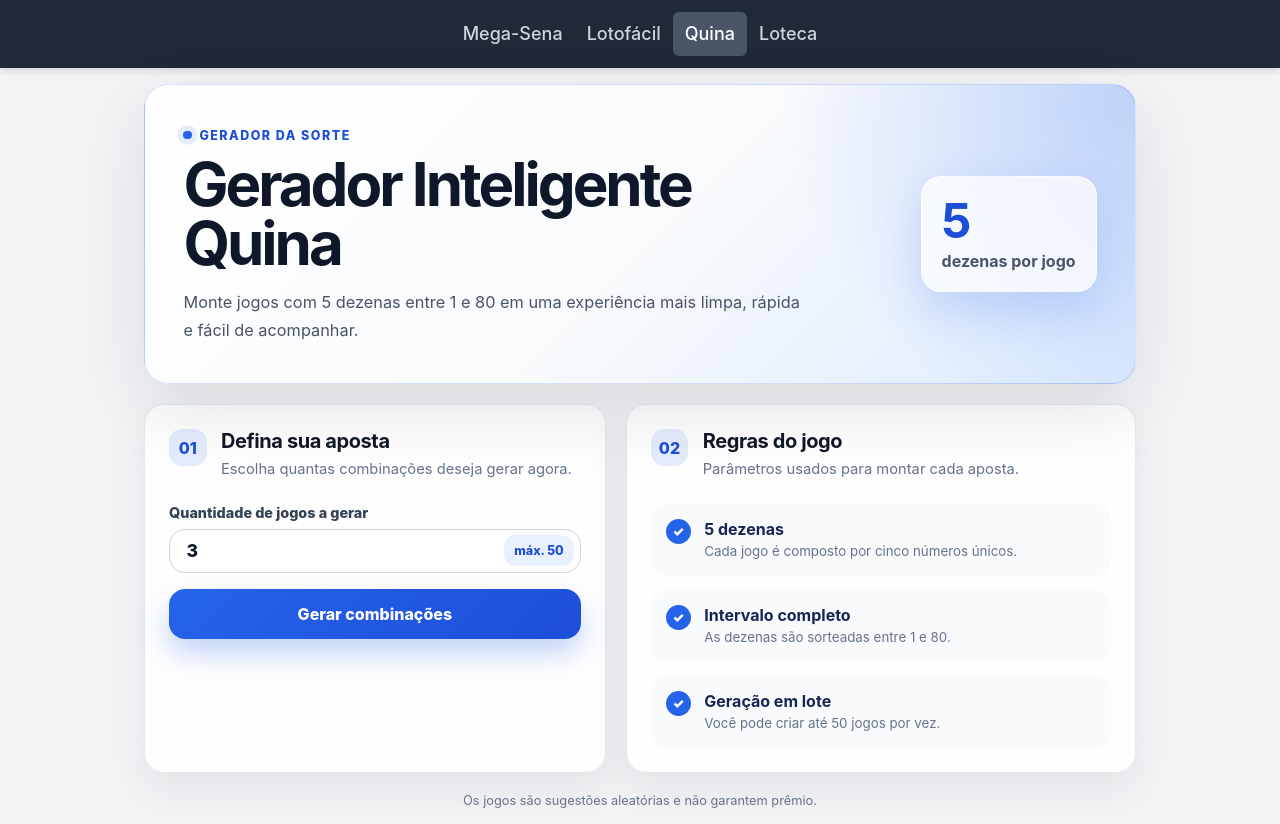
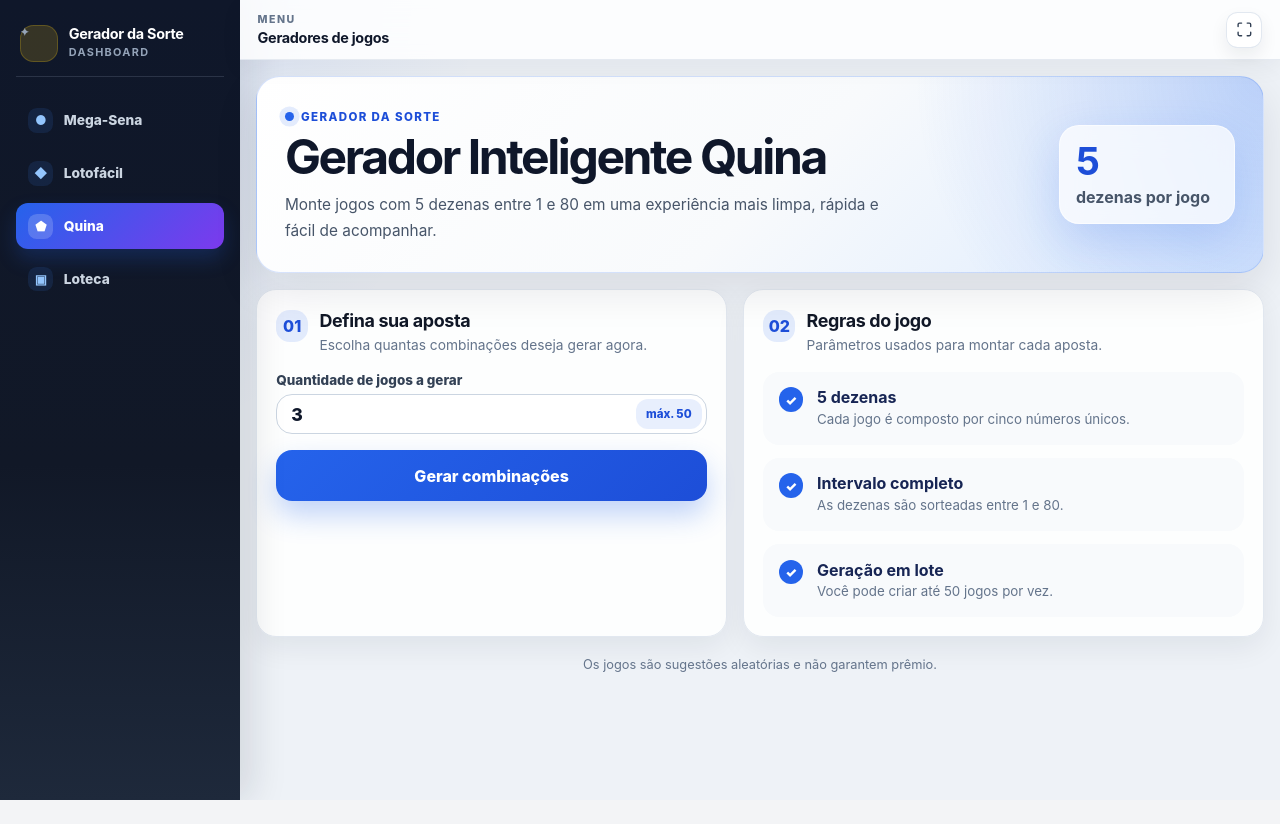
Before and after one commit to rcruzv/gerador-da-sorte, an Angular app: page /quina in a window 1280 px wide. After the commit the page ends 800 px from the top, so only its background shows below. Built offline with nearby package versions, Linux system fonts and the light colour scheme.

Commit message:
Compacta layout de dashboard

```diff
--- a/src/app/app.css
+++ b/src/app/app.css
@@ -1,4 +1,248 @@
+:host {
+  display: block;
+  min-height: 100vh;
+}
+
+.dashboard-shell {
+  display: grid;
+  grid-template-columns: 15rem minmax(0, 1fr);
+  min-height: 100vh;
+  background:
+    radial-gradient(circle at top left, rgba(37, 99, 235, 0.12), transparent 30rem),
+    #eef2f7;
+}
+
+.sidebar {
+  position: sticky;
+  top: 0;
+  display: flex;
+  flex-direction: column;
+  gap: 1.25rem;
+  height: 100vh;
+  padding: 1rem;
+  color: #e5e7eb;
+  background: linear-gradient(180deg, #0f172a 0%, #111827 58%, #1e293b 100%);
+  box-shadow: 12px 0 34px rgba(15, 23, 42, 0.12);
+}
+
+.sidebar-brand {
+  display: flex;
+  align-items: center;
+  gap: 0.7rem;
+  padding: 0.35rem 0.25rem 0.85rem;
+  border-bottom: 1px solid rgba(148, 163, 184, 0.2);
+}
+
+.brand-mark {
+  display: inline-flex;
+  align-items: center;
+  justify-content: center;
+  width: 2.35rem;
+  height: 2.35rem;
+  border-radius: 0.85rem;
+  color: #fef3c7;
+  background: rgba(250, 204, 21, 0.16);
+  box-shadow: inset 0 0 0 1px rgba(250, 204, 21, 0.22);
+  font-size: 1.1rem;
+}
+
+.sidebar-brand strong,
+.sidebar-brand span {
+  display: block;
+}
+
+.sidebar-brand strong {
+  color: #ffffff;
+  font-size: 0.9rem;
+  letter-spacing: -0.02em;
+}
+
+.sidebar-brand span {
+  margin-top: 0.2rem;
+  color: #94a3b8;
+  font-size: 0.68rem;
+  font-weight: 700;
+  text-transform: uppercase;
+  letter-spacing: 0.12em;
+}
+
+.sidebar-nav {
+  display: grid;
+  gap: 0.4rem;
+}
+
+.sidebar-nav a {
+  display: flex;
+  align-items: center;
+  gap: 0.65rem;
+  padding: 0.68rem 0.78rem;
+  border-radius: 0.75rem;
+  color: #cbd5e1;
+  font-size: 0.86rem;
+  font-weight: 800;
+  transition:
+    color 0.2s ease,
+    background-color 0.2s ease,
+    box-shadow 0.2s ease,
+    transform 0.2s ease;
+}
+
+.sidebar-nav a:hover {
+  color: #ffffff;
+  background: rgba(255, 255, 255, 0.08);
+  transform: translateX(2px);
+}
+
+.nav-icon {
+  display: inline-flex;
+  align-items: center;
+  justify-content: center;
+  width: 1.55rem;
+  height: 1.55rem;
+  border-radius: 0.55rem;
+  color: #93c5fd;
+  background: rgba(59, 130, 246, 0.12);
+  font-size: 0.8rem;
+}
+
 .active-link {
-  color: white;
-  background-color: #4a5568; /* gray-700 */
+  color: #ffffff !important;
+  background: linear-gradient(135deg, #2563eb, #7c3aed) !important;
+  box-shadow: 0 10px 20px rgba(37, 99, 235, 0.22);
 }
+
+.active-link .nav-icon {
+  color: #ffffff;
+  background: rgba(255, 255, 255, 0.18);
+}
+
+.dashboard-main {
+  min-width: 0;
+}
+
+.topbar {
+  position: sticky;
+  top: 0;
+  z-index: 10;
+  display: flex;
+  align-items: center;
+  justify-content: space-between;
+  min-height: 3.75rem;
+  padding: 0.65rem 1.1rem;
+  border-bottom: 1px solid rgba(226, 232, 240, 0.88);
+  background: rgba(255, 255, 255, 0.82);
+  box-shadow: 0 8px 22px rgba(15, 23, 42, 0.05);
+  backdrop-filter: blur(18px);
+}
+
+.topbar-title span,
+.topbar-title strong {
+  display: block;
+}
+
+.topbar-title span {
+  color: #64748b;
+  font-size: 0.66rem;
+  font-weight: 800;
+  letter-spacing: 0.14em;
+  text-transform: uppercase;
+}
+
+.topbar-title strong {
+  margin-top: 0.2rem;
+  color: #0f172a;
+  font-size: 0.9rem;
+  letter-spacing: -0.02em;
+}
+
+.icon-button {
+  position: relative;
+  display: inline-flex;
+  align-items: center;
+  justify-content: center;
+  width: 2.25rem;
+  height: 2.25rem;
+  border-radius: 0.72rem;
+  color: #334155;
+  background: #ffffff;
+  box-shadow:
+    0 8px 18px rgba(15, 23, 42, 0.07),
+    inset 0 0 0 1px #e2e8f0;
+  transition:
+    color 0.2s ease,
+    background-color 0.2s ease,
+    transform 0.2s ease;
+}
+
+.icon-button:hover {
+  color: #2563eb;
+  background: #f8fafc;
+  transform: translateY(-1px);
+}
+
+.icon-button svg {
+  width: 1.05rem;
+  height: 1.05rem;
+}
+
+.tooltip::after {
+  position: absolute;
+  right: 0;
+  bottom: -2.15rem;
+  pointer-events: none;
+  content: attr(data-tooltip);
+  padding: 0.35rem 0.55rem;
+  border-radius: 0.55rem;
+  color: #ffffff;
+  background: #0f172a;
+  box-shadow: 0 10px 24px rgba(15, 23, 42, 0.2);
+  font-size: 0.7rem;
+  font-weight: 700;
+  white-space: nowrap;
+  opacity: 0;
+  transform: translateY(-0.25rem);
+  transition:
+    opacity 0.2s ease,
+    transform 0.2s ease;
+}
+
+.tooltip:hover::after,
+.tooltip:focus-visible::after {
+  opacity: 1;
+  transform: translateY(0);
+}
+
+.dashboard-content {
+  padding: 1rem;
+}
+
+@media (max-width: 840px) {
+  .dashboard-shell {
+    grid-template-columns: 1fr;
+  }
+
+  .sidebar {
+    position: static;
+    height: auto;
+    gap: 1rem;
+    padding: 1rem;
+  }
+
+  .sidebar-nav {
+    grid-template-columns: repeat(2, minmax(0, 1fr));
+  }
+}
+
+@media (max-width: 560px) {
+  .topbar {
+    padding-inline: 1rem;
+  }
+
+  .dashboard-content {
+    padding: 1rem;
+  }
+
+  .sidebar-nav {
+    grid-template-columns: 1fr;
+  }
+}
--- a/src/app/app.html
+++ b/src/app/app.html
@@ -1,34 +1,67 @@
-<header class="bg-gray-800 shadow-md">
-  <nav class="container mx-auto px-6 py-3">
-    <div class="flex items-center justify-center">
-      <a
-        routerLink="/megasena"
-        routerLinkActive="active-link"
-        class="text-gray-300 hover:text-white px-3 py-2 rounded-md text-lg font-medium"
-        >Mega-Sena</a
+<div class="dashboard-shell">
+  <aside class="sidebar" aria-label="Menu principal">
+    <div class="sidebar-brand">
+      <span class="brand-mark" aria-hidden="true">✦</span>
+      <div>
+        <strong>Gerador da Sorte</strong>
+        <span>Dashboard</span>
+      </div>
+    </div>
+
+    <nav class="sidebar-nav">
+      <a routerLink="/megasena" routerLinkActive="active-link">
+        <span class="nav-icon" aria-hidden="true">●</span>
+        <span>Mega-Sena</span>
+      </a>
+      <a routerLink="/lotofacil" routerLinkActive="active-link">
+        <span class="nav-icon" aria-hidden="true">◆</span>
+        <span>Lotofácil</span>
+      </a>
+      <a routerLink="/quina" routerLinkActive="active-link">
+        <span class="nav-icon" aria-hidden="true">⬟</span>
+        <span>Quina</span>
+      </a>
+      <a routerLink="/loteca" routerLinkActive="active-link">
+        <span class="nav-icon" aria-hidden="true">▣</span>
+        <span>Loteca</span>
+      </a>
+    </nav>
+  </aside>
+
+  <div class="dashboard-main">
+    <header class="topbar">
+      <div class="topbar-title">
+        <span>Menu</span>
+        <strong>Geradores de jogos</strong>
+      </div>
+
+      <button
+        type="button"
+        class="icon-button tooltip"
+        aria-label="Alternar tela cheia"
+        data-tooltip="Tela cheia"
+        title="Tela cheia"
+        (click)="toggleFullscreen()"
       >
-      <a
-        routerLink="/lotofacil"
-        routerLinkActive="active-link"
-        class="text-gray-300 hover:text-white px-3 py-2 rounded-md text-lg font-medium"
-        >Lotofácil</a
-      >
-      <a
-        routerLink="/quina"
-        routerLinkActive="active-link"
-        class="text-gray-300 hover:text-white px-3 py-2 rounded-md text-lg font-medium"
-        >Quina</a
-      >
-      <a
-        routerLink="/loteca"
-        routerLinkActive="active-link"
-        class="text-gray-300 hover:text-white px-3 py-2 rounded-md text-lg font-medium"
-        >Loteca</a
-      >
-    </div>
-  </nav>
-</header>
+        <svg
+          aria-hidden="true"
+          viewBox="0 0 24 24"
+          fill="none"
+          stroke="currentColor"
+          stroke-width="2"
+          stroke-linecap="round"
+          stroke-linejoin="round"
+        >
+          <path d="M8 3H5a2 2 0 0 0-2 2v3" />
+          <path d="M16 3h3a2 2 0 0 1 2 2v3" />
+          <path d="M21 16v3a2 2 0 0 1-2 2h-3" />
+          <path d="M8 21H5a2 2 0 0 1-2-2v-3" />
+        </svg>
+      </button>
+    </header>
 
-<main class="container mx-auto p-4">
-  <router-outlet></router-outlet>
-</main>
+    <main class="dashboard-content">
+      <router-outlet></router-outlet>
+    </main>
+  </div>
+</div>
--- a/src/app/app.ts
+++ b/src/app/app.ts
@@ -1,5 +1,5 @@
-import { CommonModule } from '@angular/common';
-import { Component, signal } from '@angular/core';
+import { CommonModule, DOCUMENT } from '@angular/common';
+import { Component, inject, signal } from '@angular/core';
 import { RouterLink, RouterLinkActive, RouterOutlet } from '@angular/router';
 
 @Component({
@@ -10,4 +10,14 @@
 })
 export class App {
   protected readonly title = signal('gerador-da-sorte');
+  private readonly document = inject(DOCUMENT);
+
+  protected toggleFullscreen(): void {
+    if (this.document.fullscreenElement) {
+      void this.document.exitFullscreen();
+      return;
+    }
+
+    void this.document.documentElement.requestFullscreen();
+  }
 }
--- a/src/styles.css
+++ b/src/styles.css
@@ -338,19 +338,19 @@
   --accent-soft: #dbeafe;
   --accent-rgb: 37, 99, 235;
   width: 100%;
-  max-width: 64rem;
-  margin: 0 auto;
+  max-width: none;
+  margin: 0;
   color: #0f172a;
 }
 
 .lottery-hero {
   display: grid;
   grid-template-columns: 1fr;
-  gap: 1.5rem;
+  gap: 1rem;
   align-items: center;
   overflow: hidden;
   position: relative;
-  padding: 2rem;
+  padding: 1.45rem;
   border: 1px solid rgba(var(--accent-rgb), 0.18);
   border-radius: 1.5rem;
   background:
@@ -360,16 +360,16 @@
       transparent 34%
     ),
     linear-gradient(135deg, #ffffff 0%, #f8fafc 52%, var(--accent-soft) 100%);
-  box-shadow: 0 24px 70px rgba(15, 23, 42, 0.12);
+  box-shadow: 0 16px 44px rgba(15, 23, 42, 0.1);
 }
 
 .eyebrow {
   display: inline-flex;
   align-items: center;
   gap: 0.45rem;
-  margin-bottom: 0.8rem;
+  margin-bottom: 0.6rem;
   color: var(--accent-strong);
-  font-size: 0.78rem;
+  font-size: 0.72rem;
   font-weight: 800;
   letter-spacing: 0.12em;
   text-transform: uppercase;
@@ -392,23 +392,23 @@
 
 .lottery-hero h1 {
   max-width: 42rem;
-  font-size: clamp(2rem, 5vw, 3.75rem);
+  font-size: clamp(1.75rem, 4vw, 3rem);
   line-height: 0.98;
   letter-spacing: -0.05em;
 }
 
 .lottery-hero p {
   max-width: 39rem;
-  margin: 1rem 0 0;
+  margin: 0.75rem 0 0;
   color: #475569;
-  font-size: 1.02rem;
+  font-size: 0.96rem;
   line-height: 1.7;
 }
 
 .hero-summary {
   justify-self: start;
   min-width: 11rem;
-  padding: 1.25rem;
+  padding: 1rem;
   border: 1px solid rgba(255, 255, 255, 0.58);
   border-radius: 1.25rem;
   background: rgba(255, 255, 255, 0.72);
@@ -419,7 +419,7 @@
 .hero-summary strong {
   display: block;
   color: var(--accent-strong);
-  font-size: 3rem;
+  font-size: 2.4rem;
   line-height: 1;
 }
 
@@ -433,8 +433,8 @@
 .content-grid {
   display: grid;
   grid-template-columns: 1fr;
-  gap: 1.25rem;
-  margin-top: 1.25rem;
+  gap: 1rem;
+  margin-top: 1rem;
 }
 
 .config-card,
@@ -443,31 +443,31 @@
   border: 1px solid #e2e8f0;
   border-radius: 1.25rem;
   background: rgba(255, 255, 255, 0.9);
-  box-shadow: 0 16px 42px rgba(15, 23, 42, 0.08);
+  box-shadow: 0 10px 30px rgba(15, 23, 42, 0.07);
 }
 
 .config-card,
 .rules-card {
-  padding: 1.5rem;
+  padding: 1.2rem;
 }
 
 .card-heading {
   display: flex;
-  gap: 0.9rem;
+  gap: 0.7rem;
   align-items: flex-start;
-  margin-bottom: 1.5rem;
+  margin-bottom: 1rem;
 }
 
 .card-heading h2 {
   color: #111827;
-  font-size: 1.25rem;
+  font-size: 1.12rem;
   letter-spacing: -0.02em;
 }
 
 .card-heading p {
   margin: 0.3rem 0 0;
   color: #64748b;
-  font-size: 0.92rem;
+  font-size: 0.86rem;
   line-height: 1.5;
 }
 
@@ -476,8 +476,8 @@
   flex: 0 0 auto;
   align-items: center;
   justify-content: center;
-  width: 2.35rem;
-  height: 2.35rem;
+  width: 2rem;
+  height: 2rem;
   border-radius: 0.85rem;
   color: var(--accent-strong);
   background: rgba(var(--accent-rgb), 0.12);
@@ -486,17 +486,17 @@
 
 .field-label {
   display: block;
-  margin-bottom: 0.5rem;
+  margin-bottom: 0.4rem;
   color: #334155;
-  font-size: 0.9rem;
+  font-size: 0.84rem;
   font-weight: 800;
 }
 
 .input-row {
   display: flex;
   align-items: center;
-  gap: 0.75rem;
-  padding: 0.35rem 0.35rem 0.35rem 0.9rem;
+  gap: 0.6rem;
+  padding: 0.25rem 0.25rem 0.25rem 0.75rem;
   border: 1px solid #cbd5e1;
   border-radius: 1rem;
   background: #ffffff;
@@ -526,7 +526,7 @@
   border-radius: 0.75rem;
   color: var(--accent-strong);
   background: rgba(var(--accent-rgb), 0.1);
-  font-size: 0.78rem;
+  font-size: 0.72rem;
   font-weight: 800;
 }
 
@@ -563,7 +563,7 @@
   margin-top: 1rem;
   padding: 0.75rem 0.9rem;
   border-radius: 0.9rem;
-  font-size: 0.9rem;
+  font-size: 0.84rem;
   font-weight: 800;
   text-align: center;
 }
@@ -658,20 +658,20 @@
 
 .results-list {
   display: grid;
-  gap: 0.9rem;
+  gap: 0.7rem;
 }
 
 .result-card {
   display: grid;
   grid-template-columns: auto 1fr;
-  gap: 0.9rem;
+  gap: 0.7rem;
   align-items: center;
   padding: 1rem;
 }
 
 .result-index {
   color: #94a3b8;
-  font-size: 0.9rem;
+  font-size: 0.84rem;
   font-weight: 900;
 }
 
@@ -739,7 +739,7 @@
 @media (min-width: 720px) {
   .lottery-hero {
     grid-template-columns: 1fr auto;
-    padding: 2.4rem;
+    padding: 1.75rem;
   }
 
   .content-grid {
@@ -760,7 +760,7 @@
   .lottery-hero,
   .config-card,
   .rules-card {
-    padding: 1.25rem;
+    padding: 1rem;
   }
 
   .number-ball-quina,
```
